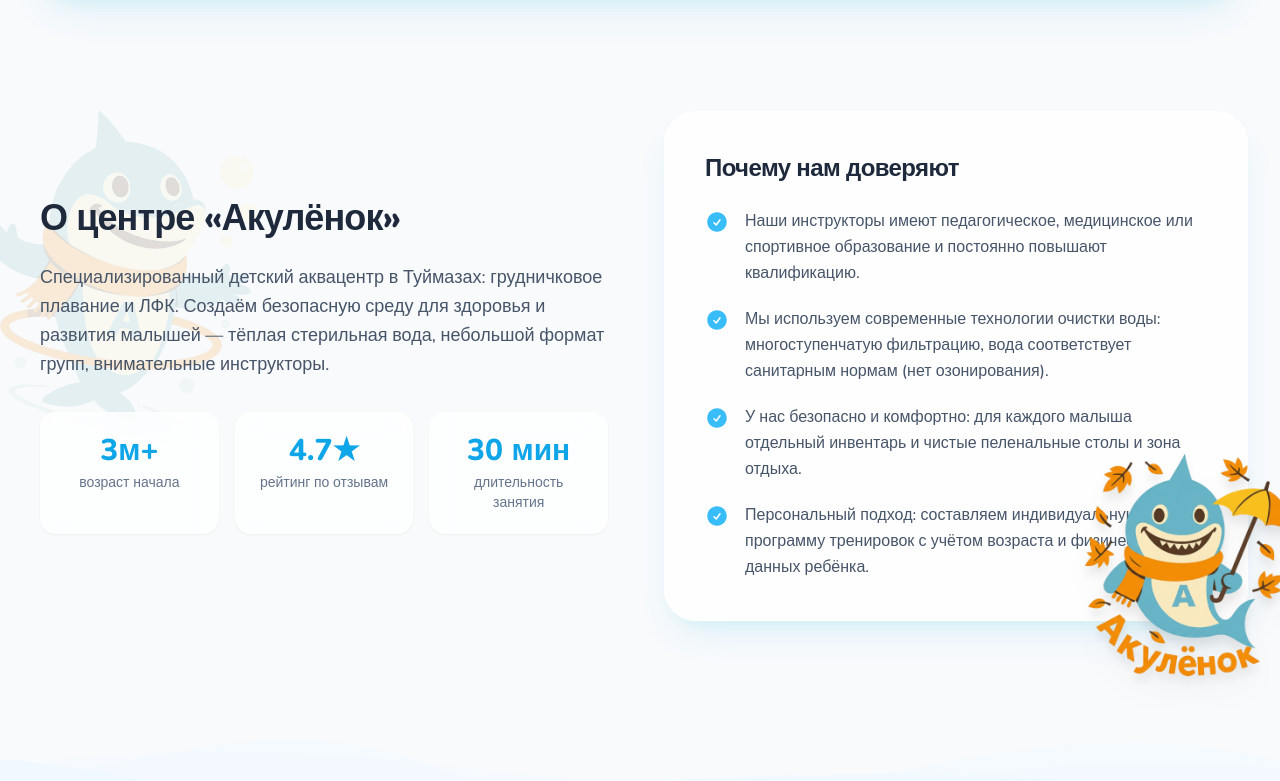
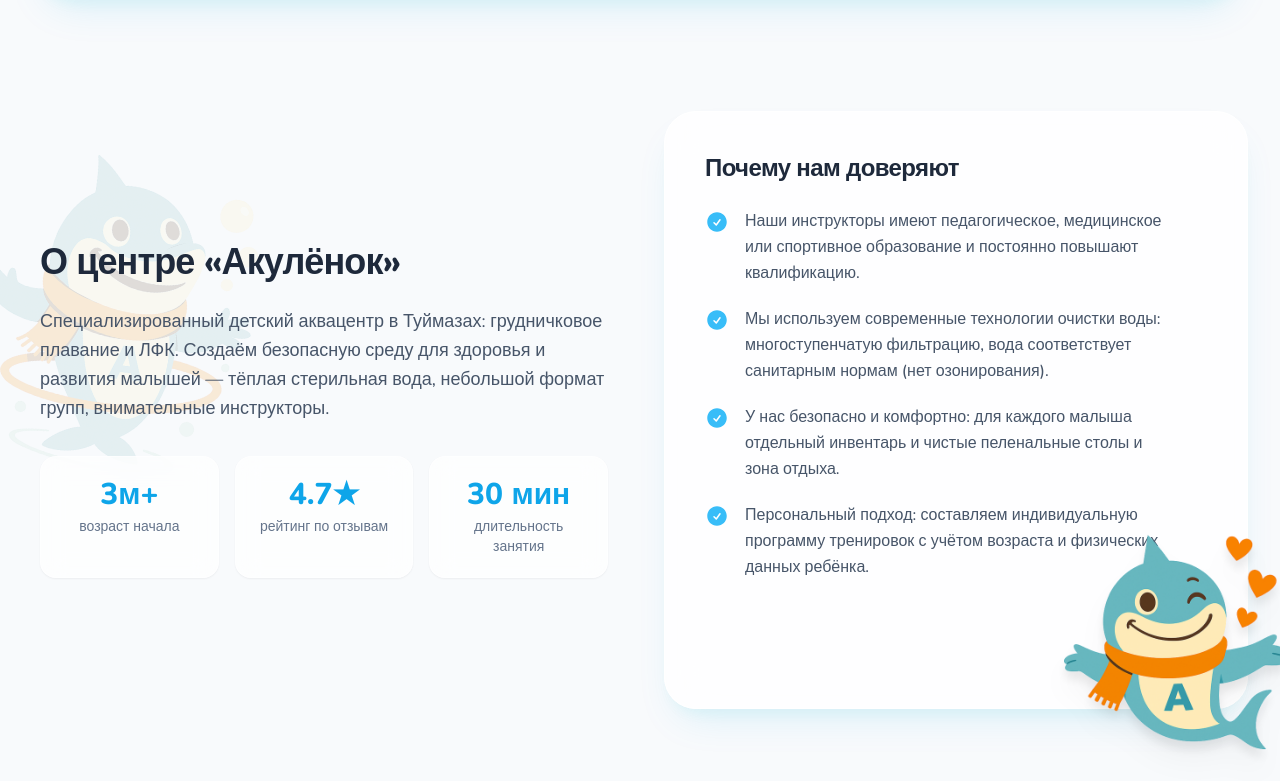
Before and after one commit to peexthree/Akulenok, a Next.js app: page / in a window 1280 px wide. Shown: the part 879-1660 px from the top of the page. Built offline with nearby package versions, Linux system fonts and the light colour scheme.

Commit message:
Update about.js

```diff
--- a/components/about.js
+++ b/components/about.js
@@ -69,23 +69,24 @@ const About = () => {
           </motion.div>
         </motion.div>
 
-        {/* ================= ПРАВАЯ КОЛОНКА ================= */}
+{/* ================= ПРАВАЯ КОЛОНКА ================= */}
         <motion.div
           initial={{ opacity: 0, x: 30 }}
           whileInView={{ opacity: 1, x: 0 }}
           viewport={{ once: true, margin: "-100px" }}
           transition={{ duration: 0.7, ease: "easeOut" }}
-          className="relative group" /* Родитель без overflow-hidden, чтобы маскот мог вылезти */
+          className="relative group h-full"
         >
-          {/* Сама карточка с фоном и блюром */}
-          <div className="bg-white/80 backdrop-blur-xl border border-white rounded-[2rem] p-8 sm:p-10 shadow-soft relative overflow-hidden">
+          {/* ФИКС: Добавили pb-24 и sm:pb-32 для создания "слепой зоны" внизу */}
+          <div className="bg-white/80 backdrop-blur-xl border border-white rounded-[2rem] p-8 sm:p-10 pb-24 sm:pb-32 shadow-soft relative overflow-hidden h-full flex flex-col justify-center">
             <div className="absolute inset-0 bg-gradient-to-br from-sky-50/50 to-transparent opacity-0 group-hover:opacity-100 transition-opacity duration-500 z-0" />
 
             <h3 className="text-2xl font-bold text-slate-800 mb-6 relative z-10">
               Почему нам доверяют
             </h3>
 
-            <ul className="space-y-5 relative z-10">
+            {/* ФИКС: Добавили pr-4 sm:pr-10, чтобы текст не прилипал к правому краю, где висит Акулёнок */}
+            <ul className="space-y-5 relative z-10 pr-4 sm:pr-10">
               {reasons.map((text, idx) => (
                 <li key={idx} className="flex items-start gap-4">
                   <div className="shrink-0 mt-0.5">
@@ -99,10 +100,9 @@ const About = () => {
             </ul>
           </div>
 
-          {/* ФИКС МАСКОТА 2: Вырывается за пределы карточки! (Размер 224x224) */}
-          {/* Сдвинут в правый нижний угол и выходит за рамки */}
-          <div className="absolute -bottom-10 -right-8 sm:-bottom-14 sm:-right-12 w-48 h-48 sm:w-56 sm:h-56 pointer-events-none transition-transform duration-700 group-hover:scale-110 group-hover:-rotate-6 z-20 drop-shadow-xl">
-             <Image src="/img/akulenok-mascot.png" alt="" fill className="object-contain" sizes="(max-width: 768px) 192px, 224px" />
+          {/* Маскот остается на месте, но теперь под ним пустое пространство */}
+          <div className="absolute -bottom-8 -right-6 sm:-bottom-12 sm:-right-10 w-48 h-48 sm:w-56 sm:h-56 pointer-events-none transition-transform duration-700 group-hover:scale-110 group-hover:-rotate-6 z-20 drop-shadow-xl">
+             <Image src="/img/love.png" alt="Акулёнок" fill className="object-contain" sizes="(max-width: 768px) 192px, 224px" />
           </div>
         </motion.div>
 
```
